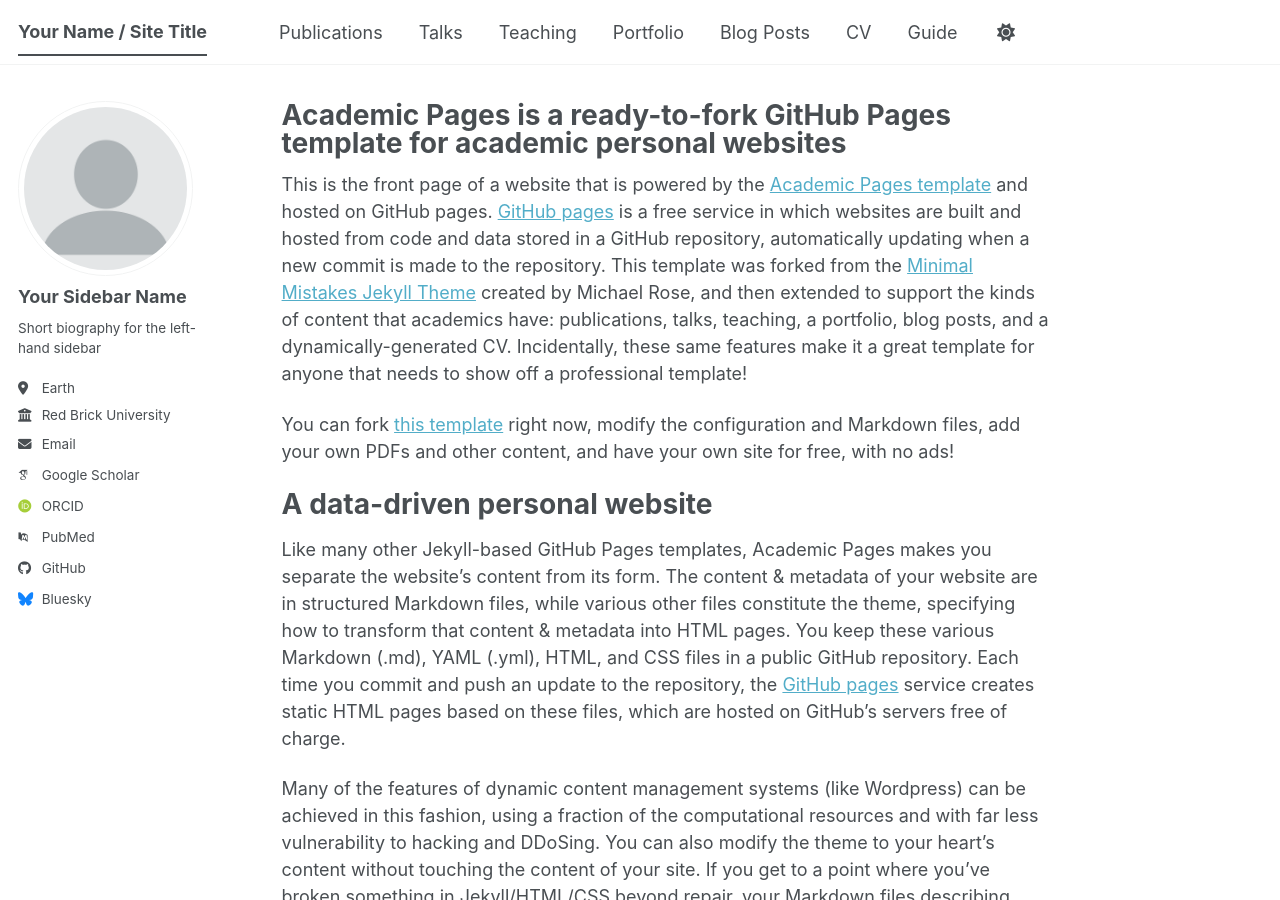
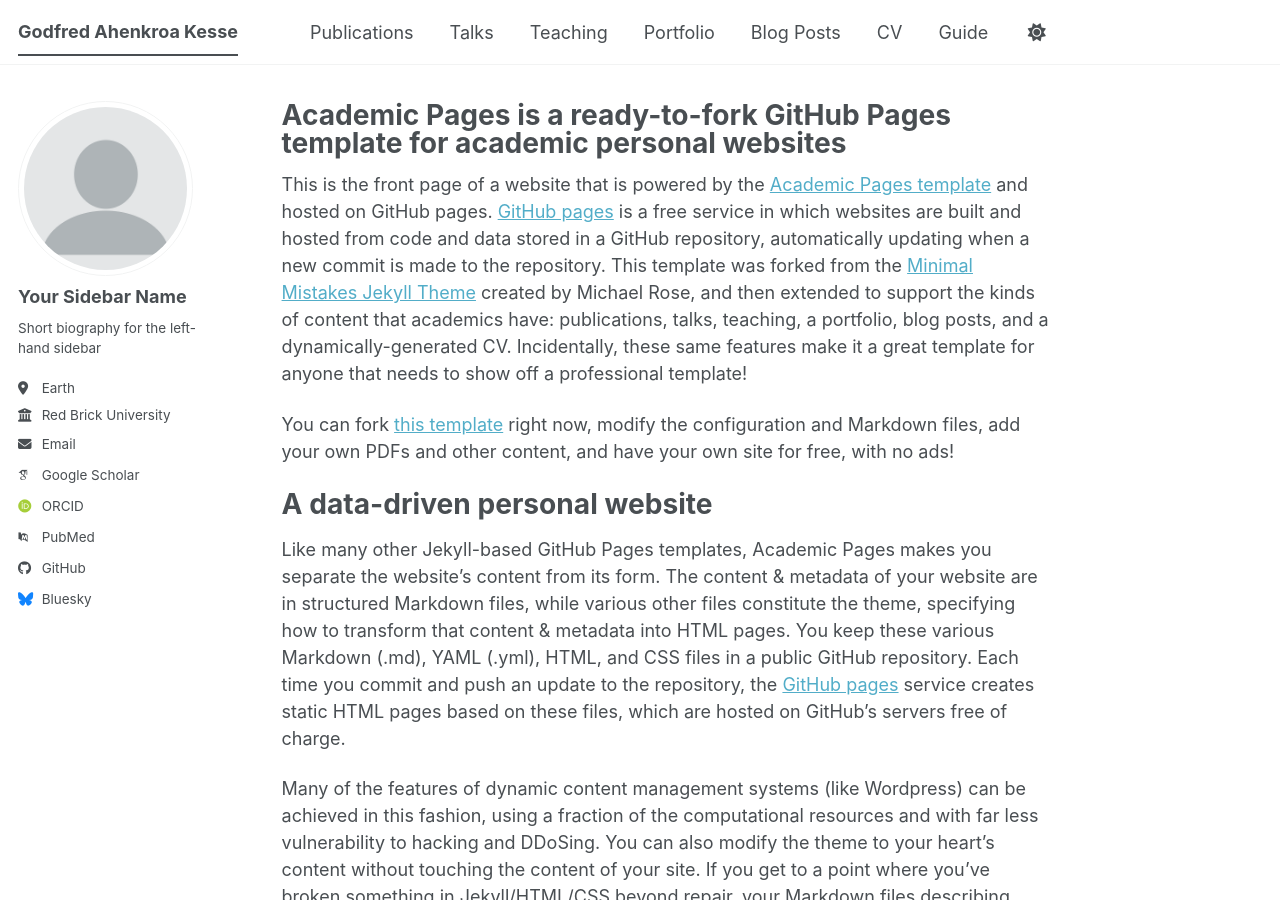
Before and after one commit to Godfred-Kesse/godfredahenkroakesse.github.io, a Jekyll site: the page built from _pages/about.md, in a window 1280 px wide and 900 px high. Built offline with Jekyll 4.4.1, drawn with Linux system fonts in a browser that asks for light colours; some web fonts are replaced; a script bundle is joined from its source files by our own code; library files that are not in the unit come from our copies.

Commit message:
Update _config.yml

```diff
--- a/_config.yml
+++ b/_config.yml
@@ -9,7 +9,7 @@
 # Basic Site Settings
 locale                   : "en-US"
 site_theme               : "default" # The available themes options are "default", "air", "sunrise", "mint", "dirt" and "contrast"
-title                    : "Your Name / Site Title"
+title                    : "Godfred Ahenkroa Kesse"
 title_separator          : "-"
 name                     : &name "Your Name"
 description              : &description "Your Name's academic portfolio"   # Update this with a general description of your site, this is the default if not overridden by a page
```
